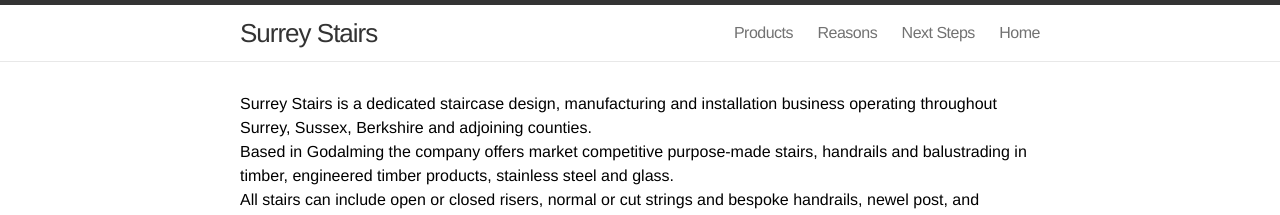
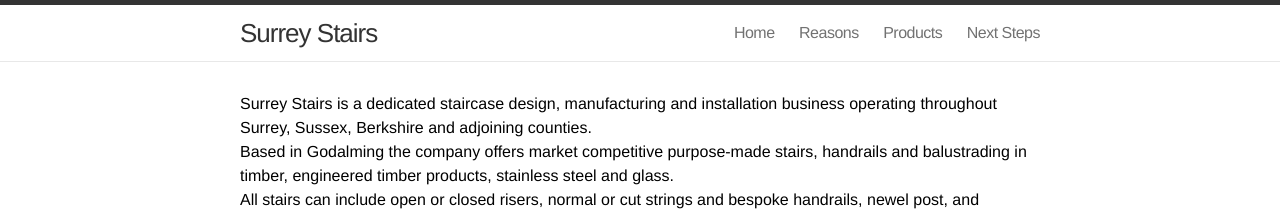
Before and after one commit to rjw1/surreystairs.co.uk, a Jekyll site: the page built from index.md, in a window 1280 px wide. Shown: the top 215 px of the page. Built offline with Jekyll 4.4.1, drawn with Linux system fonts in a browser that asks for light colours; Markdown is read by kramdown in place of the engine named in the settings.

Commit message:
Dont autogenerate the menu.

```diff
--- a/_includes/header.html
+++ b/_includes/header.html
@@ -17,9 +17,10 @@
         </svg>
       </a>
       <div class="trigger">
-        {% for page in site.pages %}
-          <a class="page-link" href="{{ page.url | prepend: site.baseurl }}">{{ page.title }}</a>
-        {% endfor %}
+          <a class="page-link" href="/">Home</a>
+          <a class="page-link" href="/reasons">Reasons</a>
+          <a class="page-link" href="/products">Products</a>
+          <a class="page-link" href="/next_steps">Next Steps</a>
       </div>
     </nav>
 
```
